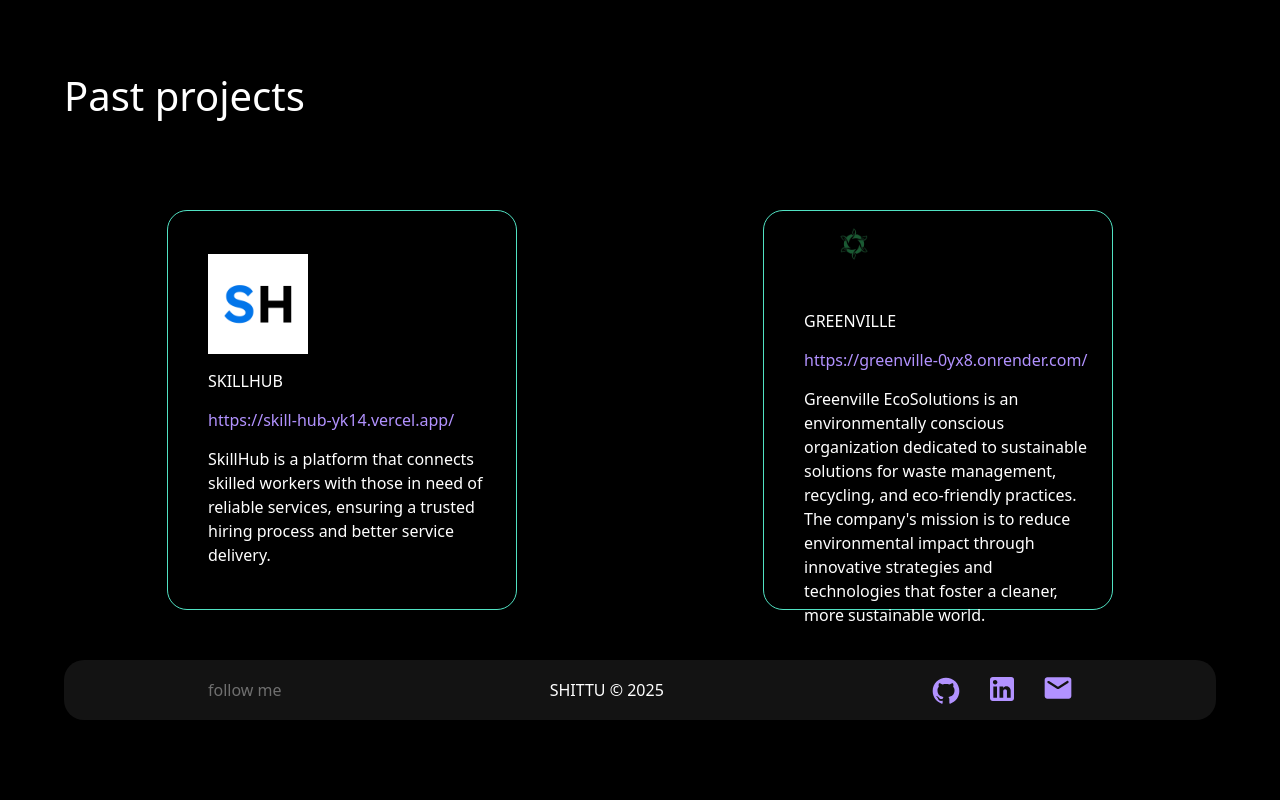
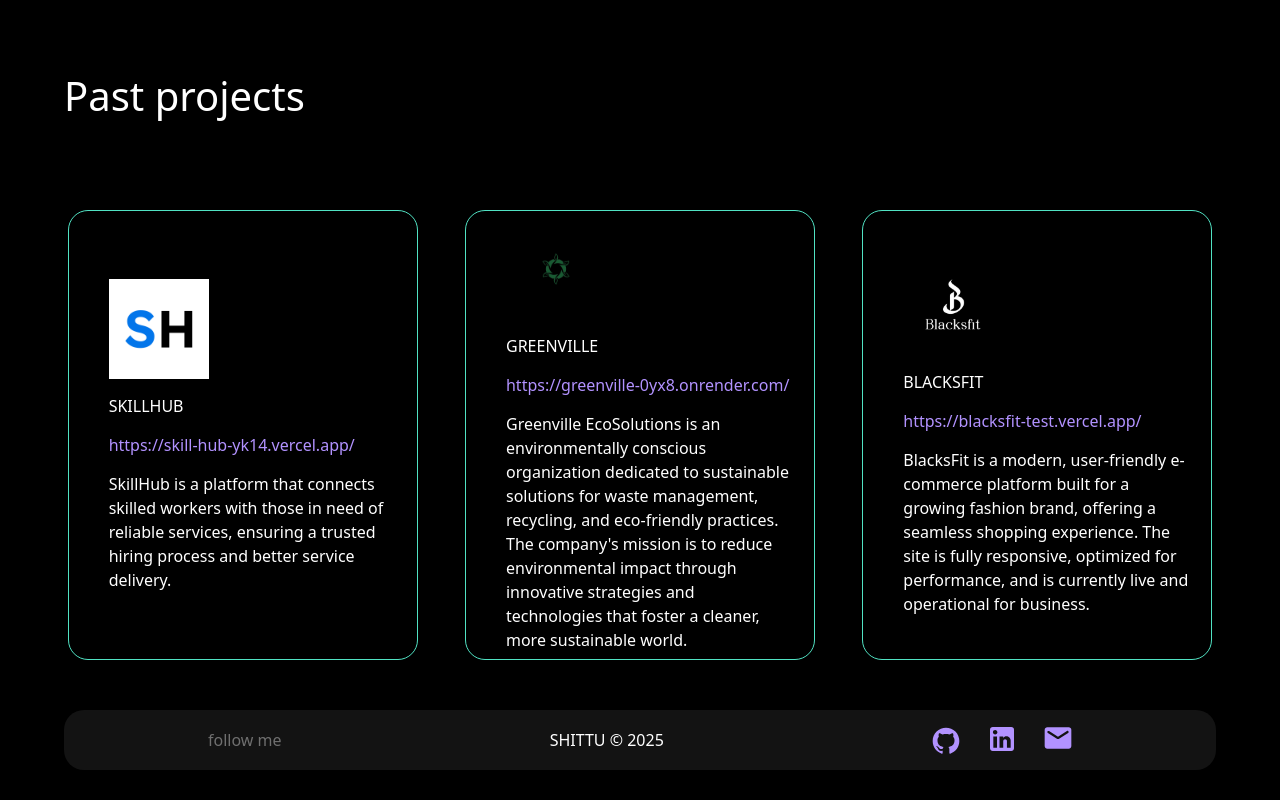
Before and after one commit to shittu-qudus/myPortofolio, a Next.js app: page / in a window 1280 px wide. Shown: the part 899-1699 px from the top of the page. Before the commit the page ends 1649 px from the top, so only its background shows below. Built offline with nearby package versions, Linux system fonts and the light colour scheme.

Commit message:
blacksfit added to porfolio

```diff
--- a/src/pages/index.tsx
+++ b/src/pages/index.tsx
@@ -45,6 +45,13 @@ export default function Home() {
       title: "GREENVILLE",
       url: "https://greenville-0yx8.onrender.com/",
     },
+    {
+        id: 3,
+      logo: "/logo/blacksfit.png",
+      about: "BlacksFit is a modern, user-friendly e-commerce platform built for a growing fashion brand, offering a seamless shopping experience. The site is fully responsive, optimized for performance, and is currently live and operational for business.",
+      title: "BLACKSFIT",
+      url: "https://blacksfit-test.vercel.app/",
+    }
   ];
 
   const Technologies: Tech[] = [
--- a/src/styles/globals.css
+++ b/src/styles/globals.css
@@ -285,7 +285,7 @@ li {
   flex-direction: row;
   width: 100%;
   max-width: 500px;
-  height: 400px;
+  height: 450px;
   padding: 20px;
   transition: all 0.3s ease;
 
```
Also changed, not shown: public/logo/blacksfit.png (added).
